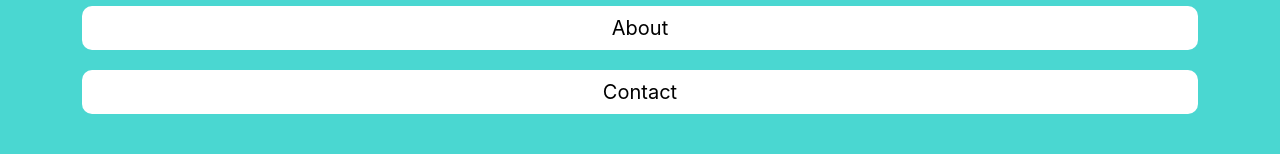
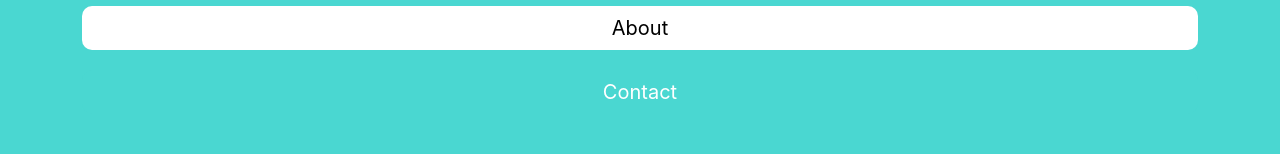
Before and after one commit to alexismarroquin7/am-fe-a, a Next.js app: page / in a window 1280 px wide. Shown: the part 564-728 px from the top of the page. Built offline with nearby package versions, Linux system fonts and the light colour scheme.

Commit message:
added variant prop to Button component

```diff
--- a/components/Button/index.js
+++ b/components/Button/index.js
@@ -2,9 +2,62 @@ import styled from "styled-components"
 
 const StyledButton = styled.button`
   width: ${({width}) => width ? width : 'auto'};
-  background-color: ${({bgColor, theme}) => bgColor ? bgColor : theme.color.white};
-  color: ${({color, theme}) => color ? color : theme.color.black};
-  border: ${({border}) => border ? border : 'none'};
+  background-color: ${({bgColor, variant, theme}) => {
+    let bgColorToUse;
+
+    if(bgColor){
+      bgColorToUse = bgColor;
+
+    } else if(variant === 'outlined'){
+      bgColorToUse = theme.color.secondary.value;
+
+    } else if (variant === 'filled'){
+      bgColorToUse = theme.color.white;
+
+    } else {
+      bgColorToUse = theme.color.white;
+
+    }
+
+    return bgColorToUse;
+  }};
+  color: ${({color, variant, theme}) => {
+    let colorToUse;
+
+    if(color){
+      colorToUse = color;
+    } else if(variant) {
+      if(variant === 'outlined'){
+        colorToUse = theme.color.white;
+
+      }
+
+    } else {
+      colorToUse = theme.color.black;
+
+    }
+
+    return colorToUse;
+  }};
+  border: ${({border}) => {
+    let borderToUse;
+
+    if(border){
+      if(typeof border === 'string'){
+        borderToUse = border;
+
+      } else {
+        borderToUse = `1px solid red`;
+
+      }
+
+    } else {
+      borderToUse = '0';
+
+    }
+
+    return borderToUse;
+  }};
   border-radius: ${({borderRadius, theme}) => borderRadius ? borderRadius : theme.borderRadius.primary};
   padding: ${({padding, theme}) => padding ? padding : theme.padding.primary};
 `
@@ -19,6 +72,7 @@ export const Button = (props) => {
     borderRadius={props.borderRadius}
     padding={props.padding}
     onClick={props.onClick ? props.onClick : () => {}}
+    variant={props.variant}
   >{props.text && <p>{props.text}</p>}</StyledButton>
   )
 }
--- a/data/home.js
+++ b/data/home.js
@@ -1,19 +1,35 @@
+import { createIds } from "../utils";
 import { headshot } from ".";
 
 const titleIntroText = `Hello, my name is`;
 const titleText = `Alexis Marroquin.`;
 const subTitleText = `I build web apps.`;
+const descriptionText = `I am passionate about creating digital solutions for people and businesses.`;
+
+const buttons = [
+  {
+    text: 'About',
+    href: '#about',
+    variant: 'filled'
+  },
+  {
+    text: 'Contact',
+    href: '#contact',
+    variant: 'outlined'
+  }
+]
 
 export const home = {
   titleIntro: titleIntroText,
   title: titleText,
   subTitle: subTitleText,
-  description: "I am passionate about creating digital solutions for people and businesses.",
+  description: descriptionText,
   headshot: {
     ...headshot,
     width: '200px',
     height: '200px',
     borderRadius: '50%',
     border: '.5rem solid #fff'
-  }
+  },
+  buttons: createIds('button_id', buttons, true)
 }
--- a/pages/index.js
+++ b/pages/index.js
@@ -1,8 +1,11 @@
+// router
+import { useRouter } from "next/router";
+
 // data
 import { home } from "../data";
 
 // components
-import { Card, Section, Button, Grid } from "../components";
+import { Section, Button, Grid } from "../components";
 import Head from 'next/head';
 import Image from 'next/image';
 
@@ -11,7 +14,10 @@ import { useTheme } from "styled-components";
 import styles from "../styles/Home.module.css";
 
 export default function Home() {
+
+  const router = useRouter();
   const theme = useTheme();
+
   return (
     <Section
       bgColor={theme.color.secondary.value}
@@ -67,15 +73,17 @@ export default function Home() {
           direction="column wrap"
           gap={theme.gap.secondary}
         >
-          <Button
-            width="100%"
-            text={"About"}
-          />
-
-          <Button
-            width="100%"
-            text={"Contact"}
-          />
+          {home.buttons.map(button => (
+            <Button
+              key={button.button_id}
+              width="100%"
+              text={button.text}
+              onClick={() => {
+                router.push(button.href);
+              }}
+              variant={button.variant}
+            />
+          ))}
         </Grid>
 
       </Grid>
```
